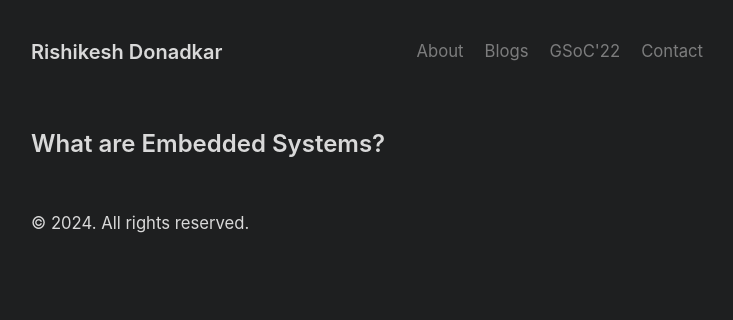
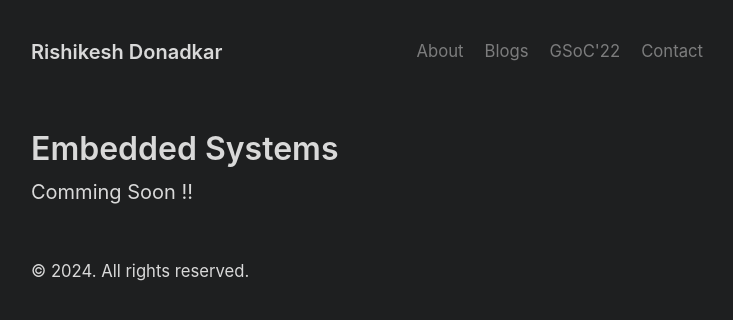
Before and after one commit to RISHI27-dot/rishi27-dot.github.io, a Jekyll site: the page built from blogs/technical/embedded_systems.md, in a window 1280 px wide. Shown: the top 320 px of the page, without its empty margins (273-1006 px from the left). Built offline with Jekyll 4.4.1, drawn with Linux system fonts in a browser that asks for light colours.

Commit message:
setup blogs page

```diff
--- a/blogs/technical/embedded_systems.md
+++ b/blogs/technical/embedded_systems.md
@@ -3,4 +3,6 @@ layout: default
 title: Embedded Systems
 ---
 
-## What are Embedded Systems?
+# Embedded Systems
+
+Comming Soon !!
```
Also changed, not shown: blogs/non-technical/code_navigation_and_reading.md (+4 -0 lines).
